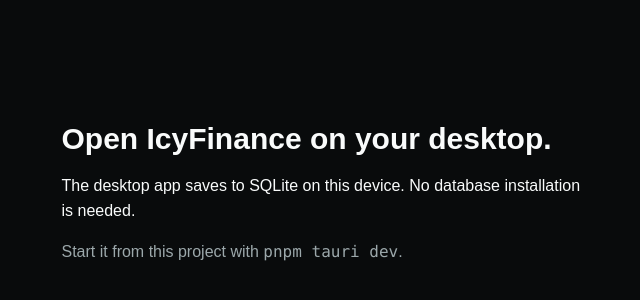
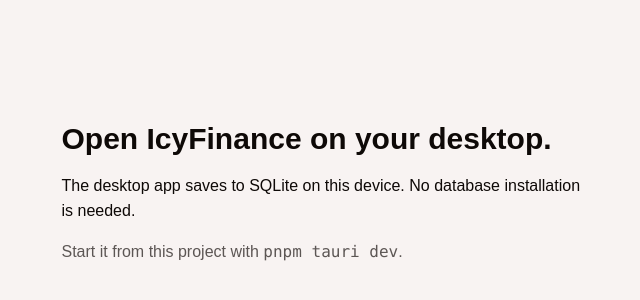
Before and after one commit to kxviel/IcyFinance, a React (Vite) app: page /overview in a window 1280 px wide. Shown: the part 208-508 px from the top of the page, without its empty margins (307-947 px from the left). Built offline with nearby package versions, Linux system fonts and the light colour scheme.

Commit message:
fix: new theme

```diff
--- a/src-tauri/tauri.conf.json
+++ b/src-tauri/tauri.conf.json
@@ -22,7 +22,7 @@
 				"center": true,
 				"resizable": true,
 				"decorations": true,
-				"backgroundColor": "#111110"
+				"backgroundColor": "#f8f3f2"
 			}
 		],
 		"security": {
--- a/src/components/theme-provider.tsx
+++ b/src/components/theme-provider.tsx
@@ -40,7 +40,7 @@
 
 export function ThemeProvider({
 	children,
-	defaultTheme = "system",
+	defaultTheme = "light",
 	storageKey = "vite-ui-theme",
 }: ThemeProviderProps) {
 	const [theme, setTheme] = useState<Theme>(() =>
@@ -61,6 +61,9 @@
 		const root = window.document.documentElement;
 		root.classList.toggle("dark", resolvedTheme === "dark");
 		root.classList.toggle("light", resolvedTheme === "light");
+		document
+			.querySelector('meta[name="theme-color"]')
+			?.setAttribute("content", resolvedTheme === "dark" ? "#0d0807" : "#f8f3f2");
 	}, [resolvedTheme]);
 
 	const value = {
--- a/src/globals.css
+++ b/src/globals.css
@@ -51,73 +51,73 @@
 
 :root {
 	color-scheme: light;
-	--background: oklch(1 0 0);
-	--foreground: oklch(0.148 0.004 228.8);
-	--card: oklch(1 0 0);
-	--card-foreground: oklch(0.148 0.004 228.8);
-	--popover: oklch(1 0 0);
-	--popover-foreground: oklch(0.148 0.004 228.8);
-	--primary: oklch(0.218 0.008 223.9);
-	--primary-foreground: oklch(0.987 0.002 197.1);
-	--secondary: oklch(0.963 0.002 197.1);
-	--secondary-foreground: oklch(0.218 0.008 223.9);
-	--muted: oklch(0.963 0.002 197.1);
-	--muted-foreground: oklch(0.56 0.021 213.5);
-	--accent: oklch(0.963 0.002 197.1);
-	--accent-foreground: oklch(0.218 0.008 223.9);
-	--destructive: oklch(0.577 0.245 27.325);
-	--border: oklch(0.925 0.005 214.3);
-	--input: oklch(0.925 0.005 214.3);
-	--ring: oklch(0.723 0.014 214.4);
-	--chart-1: oklch(0.872 0.007 219.6);
-	--chart-2: oklch(0.56 0.021 213.5);
-	--chart-3: oklch(0.45 0.017 213.2);
-	--chart-4: oklch(0.378 0.015 216);
-	--chart-5: oklch(0.275 0.011 216.9);
+	--background: #f8f3f2;
+	--foreground: #0e0907;
+	--card: color-mix(in oklab, var(--background) 94%, white);
+	--card-foreground: var(--foreground);
+	--popover: var(--card);
+	--popover-foreground: var(--foreground);
+	--primary: #e41d07;
+	--primary-foreground: #fff;
+	--secondary: #a1ceb0;
+	--secondary-foreground: var(--foreground);
+	--muted: color-mix(in oklab, var(--background) 82%, var(--secondary));
+	--muted-foreground: color-mix(in oklab, var(--foreground) 62%, var(--background));
+	--accent: #87bcc0;
+	--accent-foreground: var(--foreground);
+	--destructive: var(--primary);
+	--border: color-mix(in oklab, var(--background) 86%, var(--foreground));
+	--input: color-mix(in oklab, var(--background) 78%, var(--foreground));
+	--ring: var(--primary);
+	--chart-1: var(--primary);
+	--chart-2: var(--secondary);
+	--chart-3: var(--accent);
+	--chart-4: color-mix(in oklab, var(--secondary) 55%, var(--accent));
+	--chart-5: color-mix(in oklab, var(--primary) 60%, var(--accent));
 	--radius: 0.625rem;
-	--sidebar: oklch(0.987 0.002 197.1);
-	--sidebar-foreground: oklch(0.148 0.004 228.8);
-	--sidebar-primary: oklch(0.218 0.008 223.9);
-	--sidebar-primary-foreground: oklch(0.987 0.002 197.1);
-	--sidebar-accent: oklch(0.963 0.002 197.1);
-	--sidebar-accent-foreground: oklch(0.218 0.008 223.9);
-	--sidebar-border: oklch(0.925 0.005 214.3);
-	--sidebar-ring: oklch(0.723 0.014 214.4);
+	--sidebar: var(--card);
+	--sidebar-foreground: var(--foreground);
+	--sidebar-primary: var(--primary);
+	--sidebar-primary-foreground: var(--primary-foreground);
+	--sidebar-accent: var(--accent);
+	--sidebar-accent-foreground: var(--accent-foreground);
+	--sidebar-border: var(--border);
+	--sidebar-ring: var(--ring);
 }
 
 .dark {
 	color-scheme: dark;
-	--background: oklch(0.148 0.004 228.8);
-	--foreground: oklch(0.987 0.002 197.1);
-	--card: oklch(0.218 0.008 223.9);
-	--card-foreground: oklch(0.987 0.002 197.1);
-	--popover: oklch(0.218 0.008 223.9);
-	--popover-foreground: oklch(0.987 0.002 197.1);
-	--primary: oklch(0.925 0.005 214.3);
-	--primary-foreground: oklch(0.218 0.008 223.9);
-	--secondary: oklch(0.275 0.011 216.9);
-	--secondary-foreground: oklch(0.987 0.002 197.1);
-	--muted: oklch(0.275 0.011 216.9);
-	--muted-foreground: oklch(0.723 0.014 214.4);
-	--accent: oklch(0.275 0.011 216.9);
-	--accent-foreground: oklch(0.987 0.002 197.1);
-	--destructive: oklch(0.704 0.191 22.216);
-	--border: oklch(1 0 0 / 10%);
-	--input: oklch(1 0 0 / 15%);
-	--ring: oklch(0.56 0.021 213.5);
-	--chart-1: oklch(0.872 0.007 219.6);
-	--chart-2: oklch(0.56 0.021 213.5);
-	--chart-3: oklch(0.45 0.017 213.2);
-	--chart-4: oklch(0.378 0.015 216);
-	--chart-5: oklch(0.275 0.011 216.9);
-	--sidebar: oklch(0.218 0.008 223.9);
-	--sidebar-foreground: oklch(0.987 0.002 197.1);
-	--sidebar-primary: oklch(0.488 0.243 264.376);
-	--sidebar-primary-foreground: oklch(0.987 0.002 197.1);
-	--sidebar-accent: oklch(0.275 0.011 216.9);
-	--sidebar-accent-foreground: oklch(0.987 0.002 197.1);
-	--sidebar-border: oklch(1 0 0 / 10%);
-	--sidebar-ring: oklch(0.56 0.021 213.5);
+	--background: #0d0807;
+	--foreground: #f8f3f1;
+	--card: color-mix(in oklab, var(--background) 93%, var(--foreground));
+	--card-foreground: var(--foreground);
+	--popover: var(--card);
+	--popover-foreground: var(--foreground);
+	--primary: #f8311b;
+	--primary-foreground: var(--background);
+	--secondary: #315e40;
+	--secondary-foreground: var(--foreground);
+	--muted: color-mix(in oklab, var(--background) 82%, var(--secondary));
+	--muted-foreground: color-mix(in oklab, var(--foreground) 68%, var(--background));
+	--accent: #3f7478;
+	--accent-foreground: var(--foreground);
+	--destructive: var(--primary);
+	--border: color-mix(in oklab, var(--background) 84%, var(--foreground));
+	--input: color-mix(in oklab, var(--background) 76%, var(--foreground));
+	--ring: var(--primary);
+	--chart-1: var(--primary);
+	--chart-2: var(--secondary);
+	--chart-3: var(--accent);
+	--chart-4: color-mix(in oklab, var(--secondary) 55%, var(--accent));
+	--chart-5: color-mix(in oklab, var(--primary) 60%, var(--accent));
+	--sidebar: var(--card);
+	--sidebar-foreground: var(--foreground);
+	--sidebar-primary: var(--primary);
+	--sidebar-primary-foreground: var(--primary-foreground);
+	--sidebar-accent: var(--accent);
+	--sidebar-accent-foreground: var(--accent-foreground);
+	--sidebar-border: var(--border);
+	--sidebar-ring: var(--ring);
 }
 
 @layer base {
@@ -176,8 +176,8 @@
 		touch-action: manipulation;
 	}
 	::selection {
-		color: var(--background);
-		background: var(--foreground);
+		color: var(--primary-foreground);
+		background: var(--primary);
 	}
 	h1,
 	h2,
--- a/src/main.tsx
+++ b/src/main.tsx
@@ -21,7 +21,7 @@
 if (!root) throw new Error("App root was not found.");
 ReactDOM.createRoot(root).render(
 	<React.StrictMode>
-		<ThemeProvider defaultTheme="dark" storageKey="icyfinance.theme">
+		<ThemeProvider defaultTheme="light" storageKey="icyfinance.theme">
 			<RouterProvider router={router} />
 		</ThemeProvider>
 	</React.StrictMode>,
```
